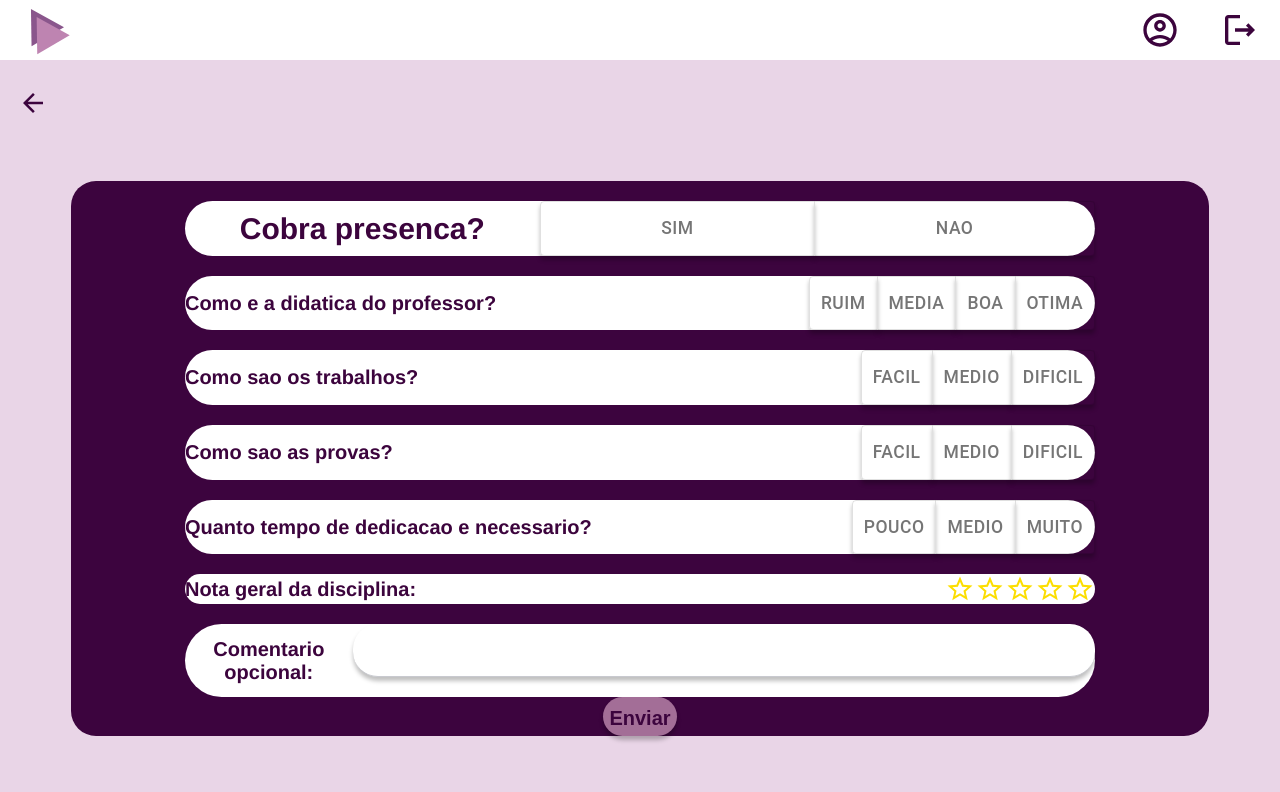
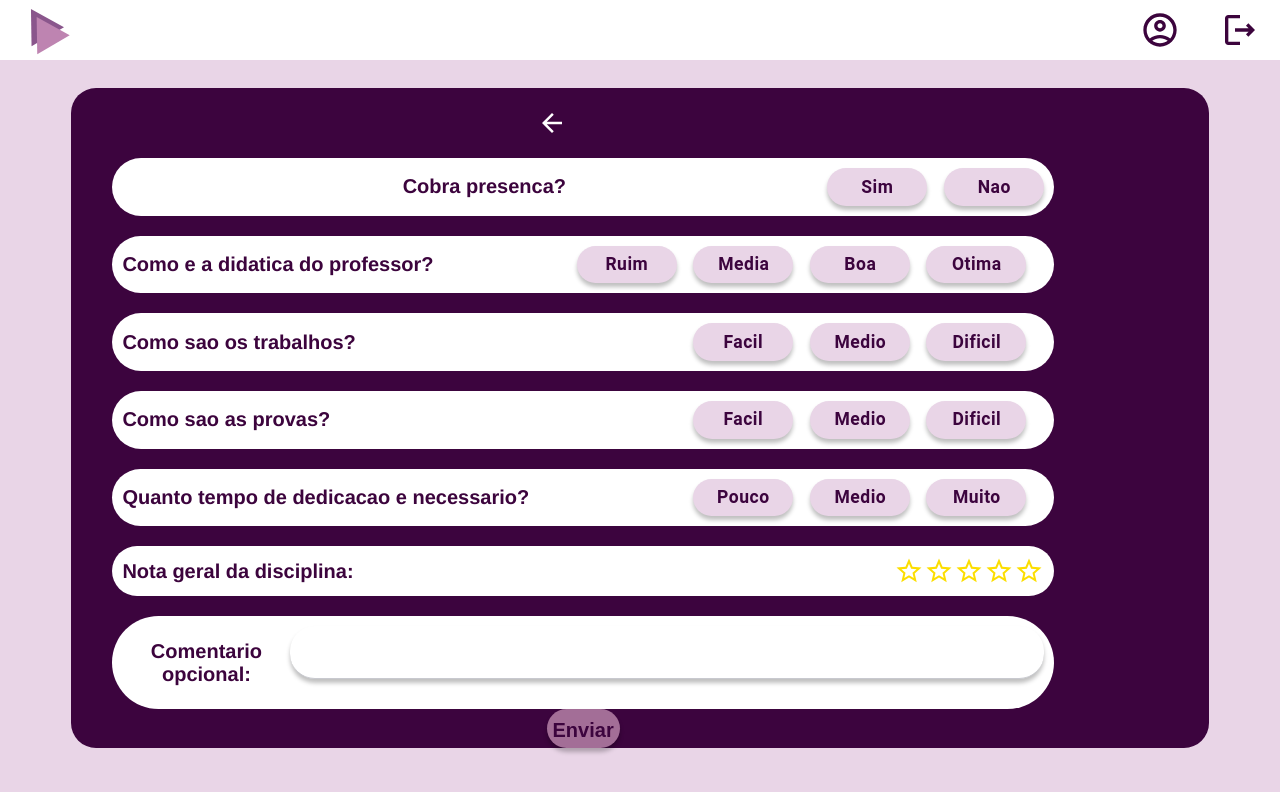
Before and after one commit to gmiserani/trabalho_pratico_pds, a React (Vite) app in the folder client/: page /subject/1/add-review in a window 1280 px wide. Shown: the top 792 px of the page. Built offline with nearby package versions, Linux system fonts and the light colour scheme; sample sign-in values are in the browser's storage.

Commit message:
review form button

```diff
--- a/client/src/components/Review/Review.css
+++ b/client/src/components/Review/Review.css
@@ -1,35 +1,49 @@
+.reviewPageContainer {
+    display: flex;
+    justify-content: center;
+    align-items: center;
+}
+
+.reviewPage {
+    display: flex;
+    flex-direction: row;
+    justify-items: center;
+    align-items: center;
+    background-color: #3c043e;
+    border-radius: 25px;
+    width: 90%;
+}
+
 .reviewForm {
     display: flex;
     flex-direction: column;
     align-items: center;
-    background-color: #3c043e;
-    margin: 5%;
-    border-radius: 25px;
+    justify-content: center;
+    float: left;
+    width: 90%;
+
 }
 
 .reviewField {
     display: flex;
     flex-direction: row;
     justify-content: space-between;
-
     align-items: center;
     margin-top: 20px;
     background-color: white;
     border-radius: 25em;
-    width: 80%;
+    width: 90%;
+    padding: 0.5em;
+}
+
+.backButton {
+    float: left;
+    width: 10%;
+    margin-top: 1em;
 }
 
 .question {
     flex-grow: 1;
-    font-size: 1.5em;
+    font-size: 1em;
+    margin-left: 1em;
 }
-
-.options {
-    flex-grow: 4;
-    justify-content: center;
-}
-
-.option {
-    flex-grow: 1;
-    border-radius: 25%;
-}
--- a/client/src/components/Review/Review.tsx
+++ b/client/src/components/Review/Review.tsx
@@ -4,19 +4,55 @@ import { useState } from "react";
 import { addReview } from "../../services/subject";
 import { useParams } from "react-router-dom";
 import { Header } from '../Header/Header';
-import ToggleButton from '@mui/material/ToggleButton';
-import ToggleButtonGroup from '@mui/material/ToggleButtonGroup';
 import { StyledRating } from '../../components/Atoms/Rating';
 import ArrowBackIcon from '@mui/icons-material/ArrowBack';
+import ToggleButton, { toggleButtonClasses } from '@mui/material/ToggleButton';
+import ToggleButtonGroup, {
+    toggleButtonGroupClasses,
+} from '@mui/material/ToggleButtonGroup';
+
 import './Review.css';
-// import { styled } from "@mui/material/styles";
 
-// export const styledToggleButton = styled(ToggleButton)({
-//     "&.Mui-selected, &.Mui-selected:hover": {
-//         color: "white",
-//         backgroundColor: '#00ff00'
-//     }
-// });
+import { styled } from "@mui/material/styles";
+import { Padding } from "@mui/icons-material";
+
+const StyledToggleButtonGroup = styled(ToggleButtonGroup)(() => ({
+    [`& .${toggleButtonGroupClasses.grouped}`]: {
+        marginLeft: 1,
+        border: 0,
+        borderRadius: 25,
+        backgroundColor: '#E9D5E7',
+        color: '#3c043e',
+        width: 100,
+        [`&.${toggleButtonGroupClasses}`]: {
+            border: 0,
+        },
+    },
+    [`& .${toggleButtonGroupClasses.middleButton},& .${toggleButtonGroupClasses.lastButton}`]:
+    {
+        marginLeft: -1,
+        borderLeft: '1px solid transparent',
+    },
+    "&.Mui-selected, &.Mui-selected:hover": {
+        color: "white",
+        backgroundColor: '#3c043e'
+    }
+
+}));
+
+const StyledToggleButton = styled(ToggleButton)(() => ({
+    [`&.${toggleButtonClasses.root}`]:
+    {
+        padding: '0.2em',
+        textTransform: 'none',
+        fontWeight: 'bold',
+
+    },
+    "&.Mui-selected, &.Mui-selected:hover": {
+        color: "white",
+        backgroundColor: '#3c043e'
+    }
+}));
 
 export default function Review() {
 
@@ -50,9 +86,9 @@ export default function Review() {
         setTeacherRating(value);
     };
 
-    const handlePresenceResponse = (event: React.MouseEvent<HTMLElement>, value: string) => {
+    async function handlePresenceResponse(event: React.MouseEvent<HTMLElement>, value: string) {
         setPresenceRating(value);
-    };
+    }
 
     async function handleSubmit(e: React.FormEvent<HTMLFormElement>) {
         e.preventDefault();
@@ -74,85 +110,86 @@ export default function Review() {
     }
 
     return (
-        <div>
+        <div className="reviewPageContainer">
             <Header />
             <div className="reviewPage">
-                <div className="backButton">
-                    <ArrowBackIcon onClick={() => navigate(`/subject/${id}`)} />
-                </div>
+
                 <form onSubmit={handleSubmit} className="reviewForm">
+                    <div className="backButton">
+                        <ArrowBackIcon onClick={() => navigate(`/subject/${id}`)} sx={{ color: 'white' }} />
+                    </div>
                     <div className="reviewField">
+
                         <div className="question">
                             Cobra presenca?
                         </div>
-
-                        <ToggleButtonGroup value={presence_rating} exclusive onChange={handlePresenceResponse} aria-label="reviewResponse" className="options">
-                            <ToggleButton value="SIM" className="option">
+                        <StyledToggleButtonGroup value={presence_rating} exclusive onChange={handlePresenceResponse} aria-label="reviewResponses" >
+                            <StyledToggleButton value="SIM" sx={{ marginRight: '1em' }}>
                                 Sim
-                            </ToggleButton>
-                            <ToggleButton value="NAO" className="option">
+                            </StyledToggleButton>
+                            <StyledToggleButton value="NAO" sx={{ marginLeft: '1em' }}>
                                 Nao
-                            </ToggleButton>
-                        </ToggleButtonGroup>
+                            </StyledToggleButton>
+                        </StyledToggleButtonGroup>
                     </div>
                     <div className="reviewField">
                         Como e a didatica do professor?
-                        <ToggleButtonGroup value={teacher_rating} exclusive onChange={handleTeacherResponse} aria-label="reviewResponse">
-                            <ToggleButton value="RUIM">
+                        <StyledToggleButtonGroup value={teacher_rating} exclusive onChange={handleTeacherResponse} aria-label="reviewResponse">
+                            <StyledToggleButton value="RUIM" sx={{ marginRight: '1em' }}>
                                 Ruim
-                            </ToggleButton>
-                            <ToggleButton value="MEDIA" >
+                            </StyledToggleButton>
+                            <StyledToggleButton value="MEDIA" sx={{ marginRight: '1em' }}>
                                 Media
-                            </ToggleButton>
-                            <ToggleButton value="BOA" >
+                            </StyledToggleButton>
+                            <StyledToggleButton value="BOA" sx={{ marginRight: '1em' }}>
                                 Boa
-                            </ToggleButton>
-                            <ToggleButton value="OTIMA" >
+                            </StyledToggleButton>
+                            <StyledToggleButton value="OTIMA" sx={{ marginRight: '1em' }}>
                                 Otima
-                            </ToggleButton>
-                        </ToggleButtonGroup>
+                            </StyledToggleButton>
+                        </StyledToggleButtonGroup>
                     </div>
                     <div className="reviewField">
                         Como sao os trabalhos?
-                        <ToggleButtonGroup value={project_rating} exclusive onChange={handleProjectResponse} aria-label="reviewResponse">
-                            <ToggleButton value="FACIL">
+                        <StyledToggleButtonGroup value={project_rating} exclusive onChange={handleProjectResponse} aria-label="reviewResponse">
+                            <StyledToggleButton value="FACIL" sx={{ marginRight: '1em' }}>
                                 Facil
-                            </ToggleButton>
-                            <ToggleButton value="MEDIO" >
+                            </StyledToggleButton>
+                            <StyledToggleButton value="MEDIO" sx={{ marginRight: '1em' }}>
                                 Medio
-                            </ToggleButton>
-                            <ToggleButton value="DIFICIL" >
+                            </StyledToggleButton>
+                            <StyledToggleButton value="DIFICIL" sx={{ marginRight: '1em' }}>
                                 Dificil
-                            </ToggleButton>
-                        </ToggleButtonGroup>
+                            </StyledToggleButton>
+                        </StyledToggleButtonGroup>
                     </div>
                     <div className="reviewField">
                         Como sao as provas?
-                        <ToggleButtonGroup value={test_rating} exclusive onChange={handleTestResponse} aria-label="reviewResponse">
-                            <ToggleButton value="FACIL">
+                        <StyledToggleButtonGroup value={test_rating} exclusive onChange={handleTestResponse} aria-label="reviewResponse">
+                            <StyledToggleButton value="FACIL" sx={{ marginRight: '1em' }}>
                                 Facil
-                            </ToggleButton>
-                            <ToggleButton value="MEDIO" >
+                            </StyledToggleButton>
+                            <StyledToggleButton value="MEDIO" sx={{ marginRight: '1em' }}>
                                 Medio
-                            </ToggleButton>
-                            <ToggleButton value="DIFICIL" >
+                            </StyledToggleButton>
+                            <StyledToggleButton value="DIFICIL" sx={{ marginRight: '1em' }}>
                                 Dificil
-                            </ToggleButton>
-                        </ToggleButtonGroup>
+                            </StyledToggleButton>
+                        </StyledToggleButtonGroup>
                     </div>
                     <div className="reviewField">
                         Quanto tempo de dedicacao e necessario?
-                        <ToggleButtonGroup value={effort_rating} exclusive onChange={handleEffortResponse} aria-label="reviewResponse">
-                            <ToggleButton value="POUCO">
+                        <StyledToggleButtonGroup value={effort_rating} exclusive onChange={handleEffortResponse} aria-label="reviewResponse">
+                            <StyledToggleButton value="POUCO" sx={{ marginRight: '1em' }}>
                                 Pouco
-                            </ToggleButton>
-                            <ToggleButton value="MEDIO" >
+                            </StyledToggleButton>
+                            <StyledToggleButton value="MEDIO" sx={{ marginRight: '1em' }}>
                                 Medio
-                            </ToggleButton>
-                            <ToggleButton value="MUITO" >
+                            </StyledToggleButton>
+                            <StyledToggleButton value="MUITO" sx={{ marginRight: '1em' }}>
                                 Muito
-                            </ToggleButton>
-                        </ToggleButtonGroup>
+                            </StyledToggleButton>
+                        </StyledToggleButtonGroup>
                     </div>
                     <div className="reviewField">
                         Nota geral da disciplina:
@@ -164,8 +201,8 @@ export default function Review() {
                     </div>
                     <button type="submit">Enviar</button>
                 </form>
-            </div>
+            </div >
 
-        </div>
+        </div >
     );
 }
--- a/client/src/index.css
+++ b/client/src/index.css
@@ -1,4 +1,5 @@
 :root {
+  text-align: center;
   padding-top: 4em;
   font-family: "Montserrat-Bold", Helvetica;
   font-size: 20px;
@@ -51,4 +52,5 @@ header {
   height: 4em;
   width: 100%;
   top: 0;
+  z-index: 1;
 }
```
